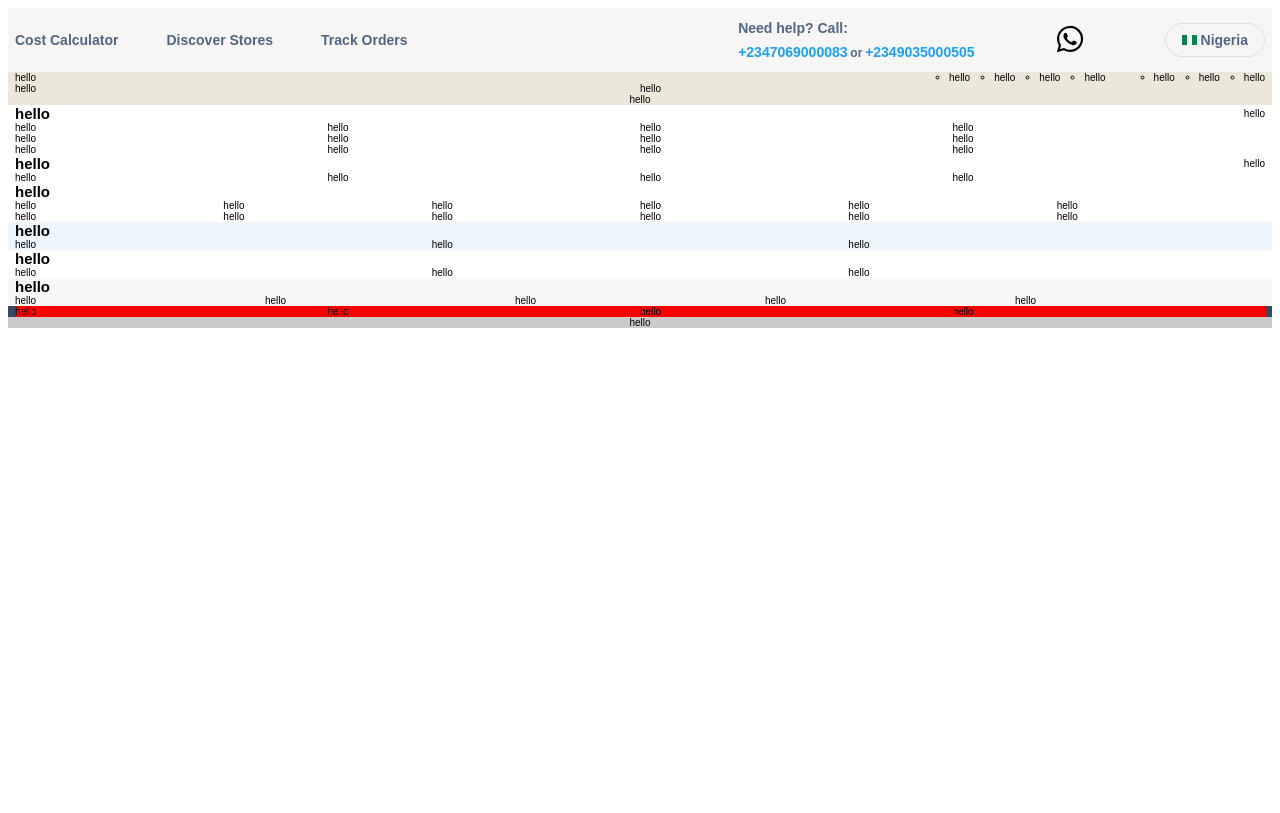
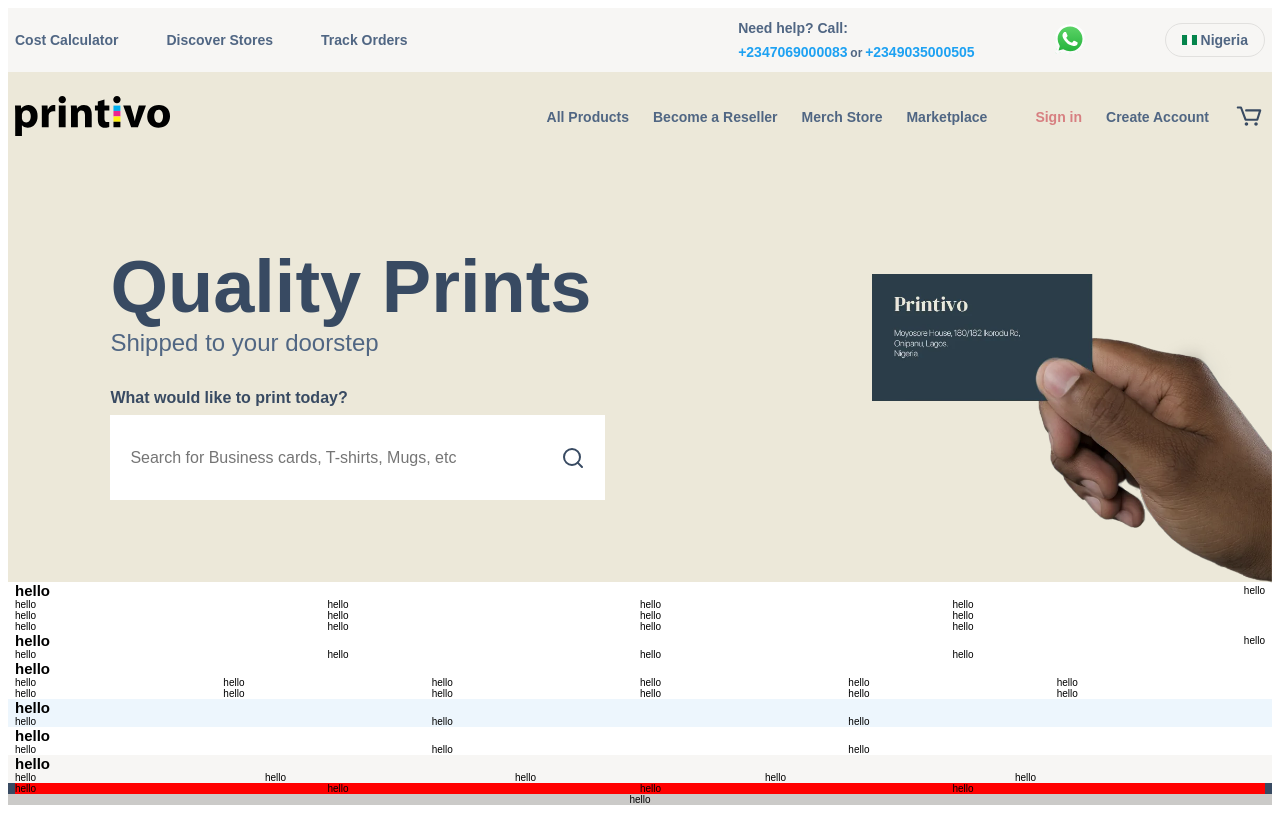
Before and after one commit to josephnwankwo/Printivoclone, a plain HTML site: page index.html in a window 1280 px wide. Drawn offline with nearby package versions, Linux system fonts and the light colour scheme.

Commit message:
hero desktop view

```diff
--- a/index.html
+++ b/index.html
@@ -46,7 +46,7 @@
           <li class="header--list">
             <a href="#" class="header-link"
               ><img
-                src="/asset/icons/logo-whatsapp.svg"
+                src="/asset/icons/whatsapp-logo.svg"
                 class="Whatsapp-img"
                 alt="Whatsapp Logo"
             /></a>
@@ -54,7 +54,7 @@
           <li class="header--list">
             <a href="#" class="header-link nigerian-container"
               ><img
-                src="/asset/images/Nigera-flag.png"
+                src="/asset/icons/Nigera-flag.png"
                 class="nigeria-img"
                 alt="Nigerian Flag"
               />Nigeria</a
@@ -68,31 +68,59 @@
       <section class="section-hero">
         <div class="general-container">
           <div class="hero-nav">
-            <div class="hero-logo">hello</div>
+            <div class="hero-logo">
+              <img src="/asset/icons/Printivo-logo.svg" alt="Printivo logo" />
+            </div>
             <ul class="hero-list">
               <ul class="list-col__1">
-                <li class="list-item__1">hello</li>
-                <li class="list-item__2">hello</li>
-                <li class="list-item__3">hello</li>
-                <li class="list-item__4">hello</li>
+                <li class="list-item__1">All Products</li>
+                <li class="list-item__2">Become a Reseller</li>
+                <li class="list-item__3">Merch Store</li>
+                <li class="list-item__4">Marketplace</li>
               </ul>
               <ul class="list-col__2">
-                <li class="list-item__1">hello</li>
-                <li class="list-item__2">hello</li>
-                <li class="list-item__3">hello</li>
+                <li class="list-item__1 color-red">Sign in</li>
+                <li class="list-item__2">Create Account</li>
+                <li class="list-item__3">
+                  <img src="/asset/icons/cart-logo.svg" alt="Cart logo" />
+                </li>
               </ul>
             </ul>
           </div>
         </div>
 
-        <div class="general-container grid grid--2-cols">
-          <div class="hero-col__1">hello</div>
-          <div class="hero-col__2">hello</div>
+        <div class="hero-main-Container">
+          <div class="hero-col__1">
+            <div class="first-container">
+              <h1 class="heading-primary">Quality Prints</h1>
+              <p class="sub-text">Shipped to your doorstep</p>
+            </div>
+            <div class="second-container">
+              <h3 class="heading-tertiary">What would like to print today?</h3>
+              <div class="search-box">
+                <input
+                  type="search"
+                  name="search bar"
+                  id="search-bar"
+                  placeholder="Search for Business cards, T-shirts, Mugs, etc"
+                />
+                <img
+                  src="/asset/icons/search-icon.svg"
+                  class="search-icon"
+                  alt="Search Icon"
+                />
+              </div>
+            </div>
+          </div>
+          <div class="hero-col__2">
+            <img src="/asset/images/address-card.webp" alt="Address Card" />
+          </div>
         </div>
 
-        <div class="general-container">
+        <!-- they removed this part of the website -->
+        <!-- <div class="general-container">
           <div class="momsday">hello</div>
-        </div>
+        </div> -->
       </section>
 
       <section class="section-products">
--- a/sass/abstract/_variables.scss
+++ b/sass/abstract/_variables.scss
@@ -1 +1,3 @@
 $color-default: #506683;
+$color-red: #d77f81;
+$color-header: #384a62;
--- a/sass/base/_base.scss
+++ b/sass/base/_base.scss
@@ -26,5 +26,4 @@ html {
 
 *:focus {
   outline: none;
-  box-shadow: 0 0 0 4px #2f2ffb;
 }
--- a/sass/base/_typography.scss
+++ b/sass/base/_typography.scss
@@ -17,3 +17,21 @@ bold: 700
 2 / 4/ 8 / 12 / 16 / 24 / 32 / 48 / 64 / 80 / 96 / 128
 
 */
+
+.heading-primary {
+  font-size: 7.4rem;
+  color: $color-header;
+}
+
+.heading-secondary {
+}
+
+.heading-tertiary {
+  font-size: 1.6rem;
+  color: #384a62;
+}
+
+.sub-text {
+  font-size: 2.4rem;
+  color: $color-default;
+}
--- a/sass/base/_utilities.scss
+++ b/sass/base/_utilities.scss
@@ -26,3 +26,7 @@
 .grid--6-cols {
   grid-template-columns: repeat(6, 1fr);
 }
+
+.color-red {
+  color: $color-red;
+}
--- a/sass/pages/_home.scss
+++ b/sass/pages/_home.scss
@@ -5,28 +5,84 @@
     display: flex;
     align-items: center;
     justify-content: space-between;
+    padding: 2.4rem 0rem;
 
     .hero-list {
       display: flex;
       align-items: center;
       gap: 4.8rem;
+      font-size: 1.4rem;
+      font-weight: 600;
+      color: $color-default;
 
       .list-col__1 {
         display: flex;
         align-items: center;
         gap: 2.4rem;
+        list-style: none;
       }
 
       .list-col__2 {
         display: flex;
         align-items: center;
         gap: 2.4rem;
+        list-style: none;
       }
     }
   }
 
-  .momsday {
-    text-align: center;
+  .hero-main-Container {
+    display: flex;
+    align-items: center;
+    justify-content: space-between;
+    height: 42rem;
+
+    .hero-col__1 {
+      flex: 0.65;
+      padding-left: 8vw;
+
+      .first-container {
+        margin-bottom: 3.2rem;
+      }
+
+      .second-container {
+        display: flex;
+        flex-direction: column;
+
+        h3 {
+          margin-bottom: 0.8rem;
+        }
+
+        .search-box {
+          height: 8.5rem;
+          width: 100%;
+          display: flex;
+          align-items: center;
+          justify-content: space-between;
+          background-color: #fff;
+          padding: 2rem;
+
+          input {
+            border: none;
+            width: 100%;
+            height: 100%;
+            font-size: 1.6rem;
+          }
+
+          .search-icon {
+            cursor: pointer;
+          }
+        }
+      }
+    }
+
+    .hero-col__2 {
+      margin-bottom: -11.5rem;
+      img {
+        width: 40rem;
+        object-fit: contain;
+      }
+    }
   }
 }
 
```
Also changed, not shown: asset/icons/Nigera-flag.png (renamed from asset/images/Nigera-flag.png), asset/icons/Printivo-logo.svg (added), asset/icons/cart-logo.svg (added), asset/icons/logo-whatsapp.svg (deleted), asset/icons/search-icon.svg (added), asset/icons/whatsapp-logo.svg (added), asset/images/address-card.webp (added), css/main.css.
